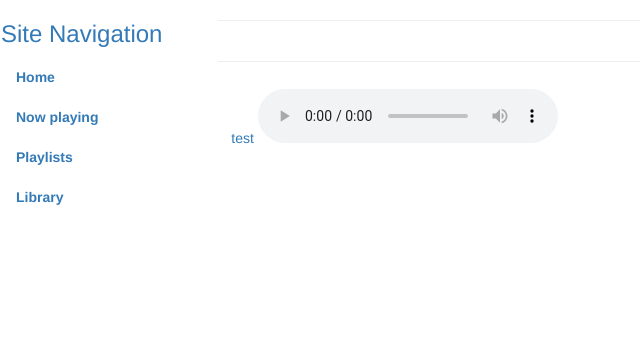
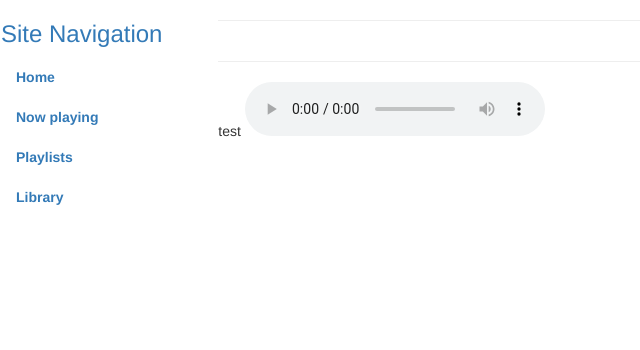
Before and after one commit to od210291jpv/PyHomeMedia, a Django app: template source/src/Home/Home/templates/main.html in a window 1280 px wide. Shown: the part 70-420 px from the top of the page, without its empty margins (0-640 px from the left). Run offline with Django 3.2, Linux system fonts and the light colour scheme; the template is opened without the code that fills it: values that come from a table or form of the project are taken from there, others are empty; data comes from the database, SQL or seed files in the repository; parts of the project's set-up code (start-up, migrations or seed data) failed here and were passed over; some libraries are stand-ins or nearby versions.

Commit message:
Index_new.html fix

```diff
--- a/source/src/Home/Home/templates/main.html
+++ b/source/src/Home/Home/templates/main.html
@@ -5,11 +5,9 @@
 				{% for track in tracks %}
 				<!--<a class="btn" href="#" > Track name 1</a>-->
 				<hr>
-				<a class='btn'>
 				{{ track.name }}
 				<audio controls="controls">
 					<source src="{{ track.path.url }}">
 				</audio>
-				</a>
 			{% endfor %}
 {% endblock content %}
```
